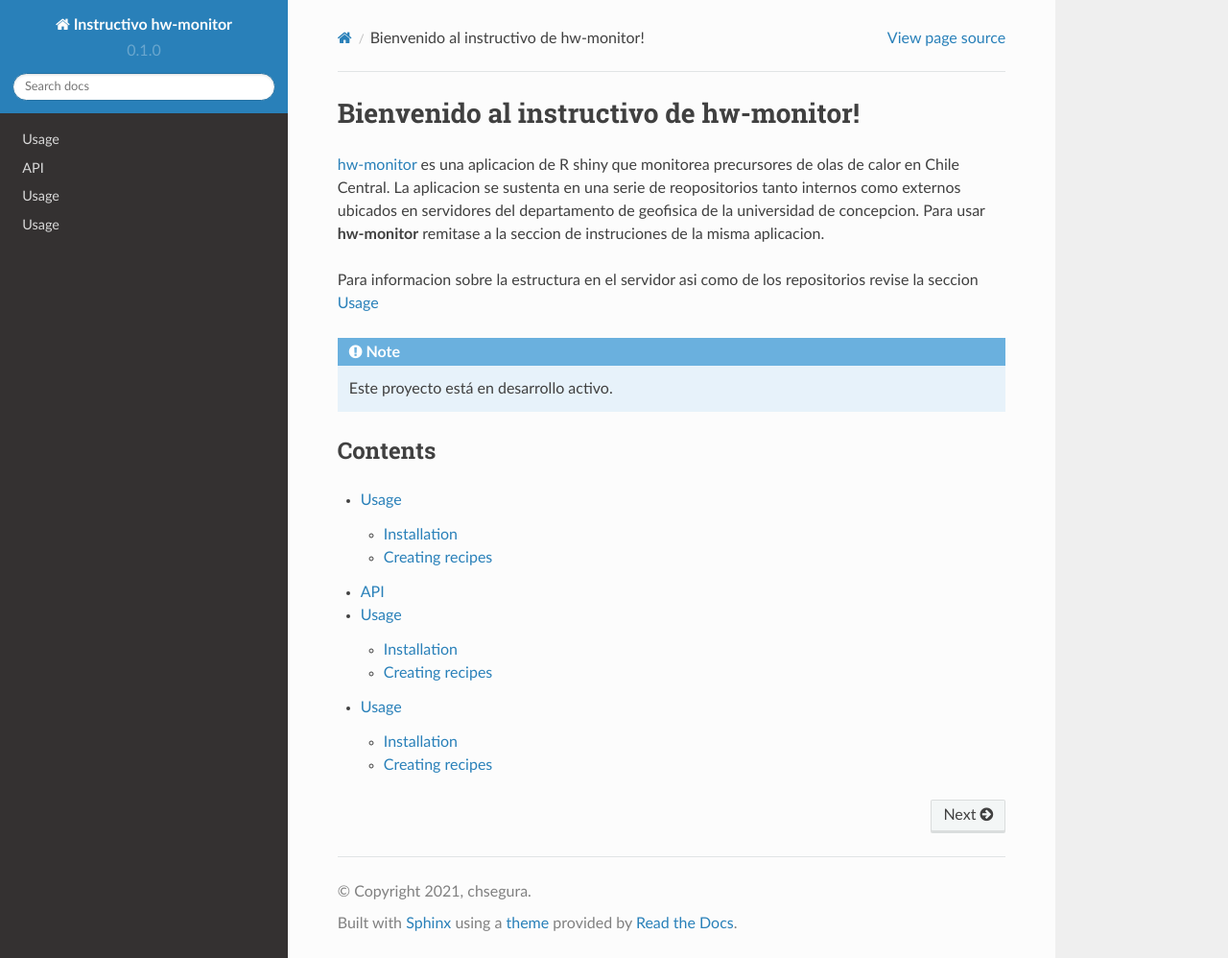
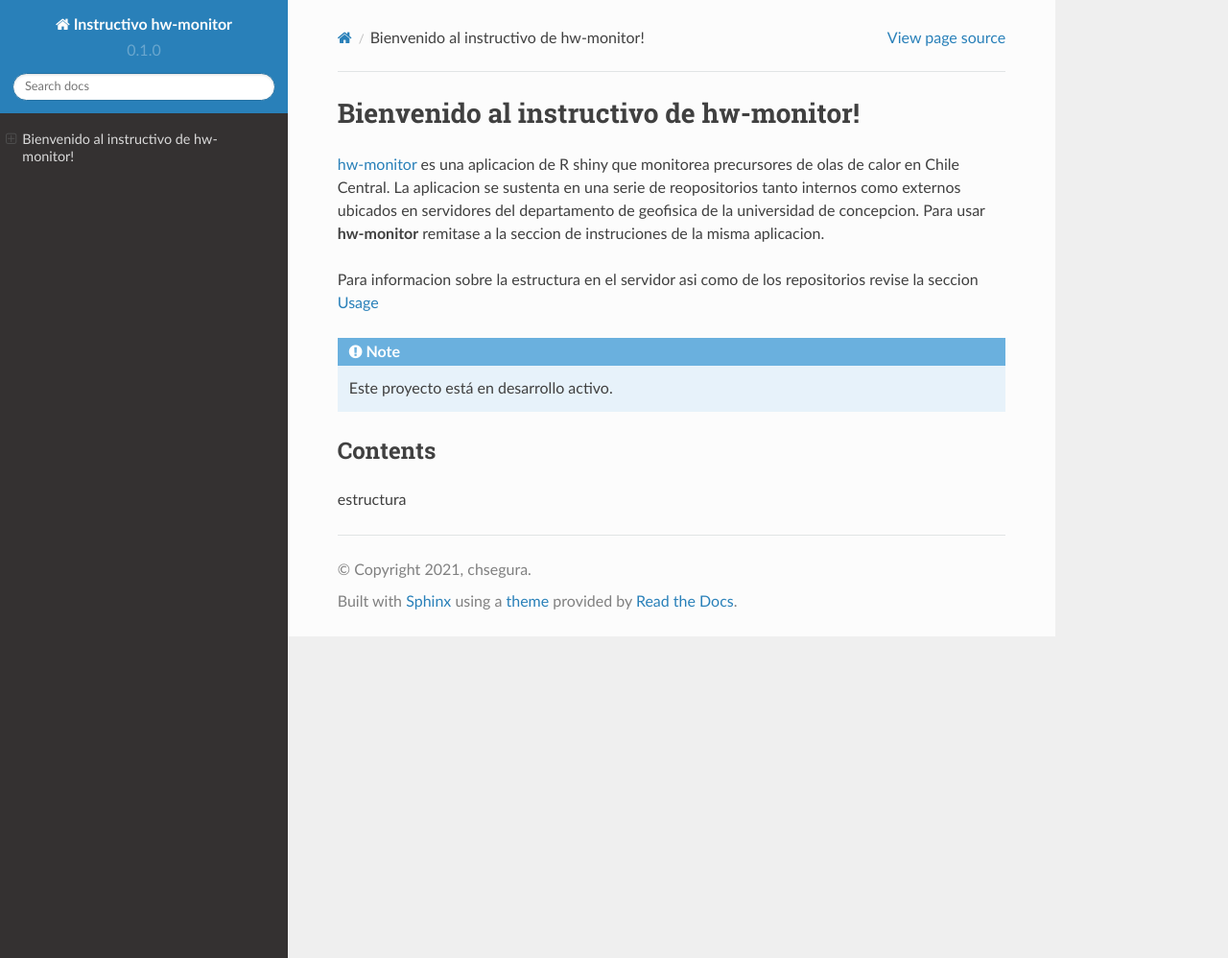
Before and after one commit to chsegura/rtd-tutorial, a Sphinx documentation site: the page built from docs/source/index.rst, in a window 1280 px wide and 998 px high. Shown: the whole window at 96% size. Built offline with Sphinx 7.4.7 and the Read the Docs theme 2.0.0, drawn with Linux system fonts in a browser that asks for light colours.

Commit message:
Update index.rst

```diff
--- a/docs/source/index.rst
+++ b/docs/source/index.rst
@@ -14,7 +14,4 @@ Contents
 
 .. toctree::
 
-   usage
-   api
-   usage
-   usage2
+estructura
```
